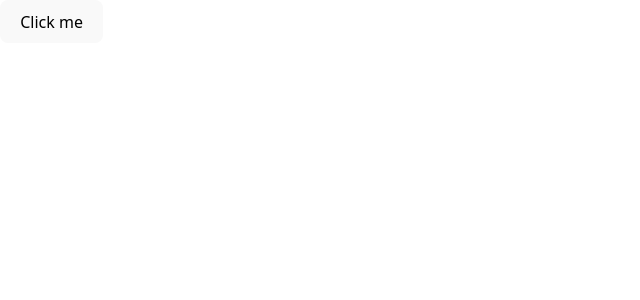
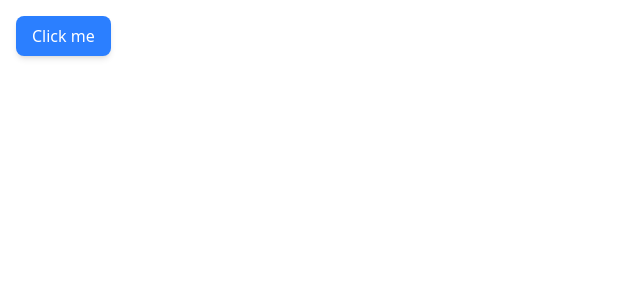
Before and after one commit to panxiao2014/my-web-app, a React (Vite) app in the folder frontend/: page / in a window 1280 px wide. Shown: the top 300 px of the page, without its empty margins (0-640 px from the left). Built offline with nearby package versions, Linux system fonts and the light colour scheme.

Commit message:
add support for Tailwind

```diff
--- a/frontend/package.json
+++ b/frontend/package.json
@@ -15,6 +15,7 @@
   },
   "devDependencies": {
     "@eslint/js": "^9.33.0",
+    "@tailwindcss/postcss": "^4.1.13",
     "@types/react": "^19.1.10",
     "@types/react-dom": "^19.1.7",
     "@vitejs/plugin-react": "^5.0.0",
--- /dev/null
+++ b/frontend/postcss.config.js
@@ -0,0 +1,7 @@
+import tailwindcss from '@tailwindcss/postcss';
+
+export default {
+  plugins: [
+    tailwindcss(),
+  ],
+};
--- a/frontend/src/App.jsx
+++ b/frontend/src/App.jsx
@@ -23,9 +23,11 @@ function App() {
         >
           Click me
         </button>
-        <span className="text-xl font-bold text-gray-800 dark:text-gray-200 bg-gray-100 dark:bg-gray-800 px-4 py-2 rounded-lg border border-gray-200 dark:border-gray-700">
-          {message}
-        </span>
+        {message !== "" && (
+          <span className="text-xl font-bold text-gray-800 dark:text-gray-200">
+            {message}
+          </span>
+        )}
       </div>
     </div>
   );
--- a/frontend/src/index.css
+++ b/frontend/src/index.css
@@ -1,3 +1,5 @@
+@import "tailwindcss";
+
 :root {
   font-family: system-ui, Avenir, Helvetica, Arial, sans-serif;
   line-height: 1.5;
@@ -33,24 +35,7 @@ h1 {
   line-height: 1.1;
 }
 
-button {
-  border-radius: 8px;
-  border: 1px solid transparent;
-  padding: 0.6em 1.2em;
-  font-size: 1em;
-  font-weight: 500;
-  font-family: inherit;
-  background-color: #1a1a1a;
-  cursor: pointer;
-  transition: border-color 0.25s;
-}
-button:hover {
-  border-color: #646cff;
-}
-button:focus,
-button:focus-visible {
-  outline: 4px auto -webkit-focus-ring-color;
-}
+/* Remove element-level button styling to let Tailwind utilities win */
 
 @media (prefers-color-scheme: light) {
   :root {
@@ -60,7 +45,4 @@ button:focus-visible {
   a:hover {
     color: #747bff;
   }
-  button {
-    background-color: #f9f9f9;
-  }
 }
```
Also changed, not shown: 1 other file (tests, documents, lock files or other folders).
